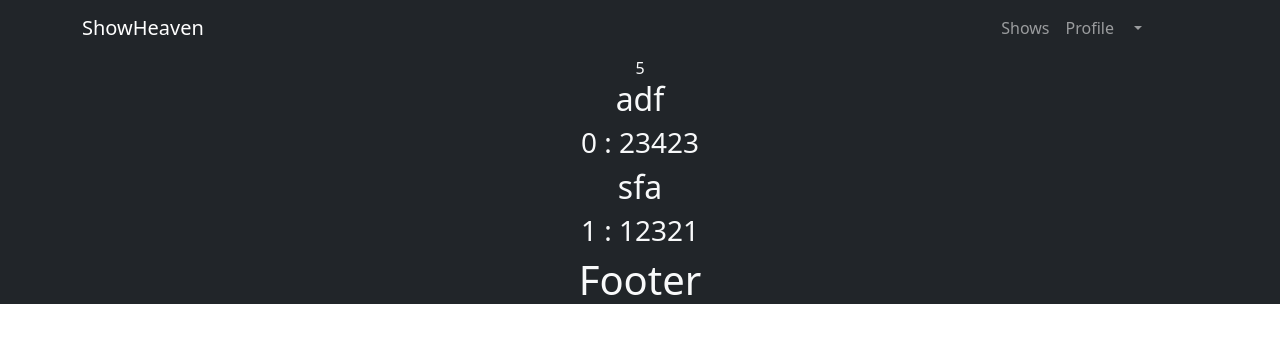
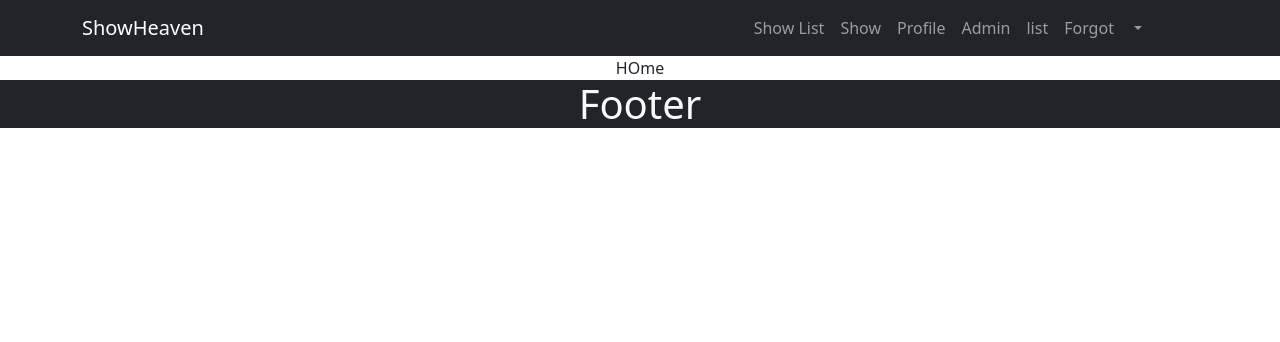
Before and after one commit to cse231lab/showHeaven, a React (Create React App) app in the folder frontend-react/: page / in a window 1280 px wide. Shown: the top 342 px of the page. Built offline with nearby package versions, Linux system fonts and the light colour scheme.

Commit message:
component structure

```diff
--- a/frontend-react/src/App.tsx
+++ b/frontend-react/src/App.tsx
@@ -1,9 +1,15 @@
 import "./App.css";
 import Menu from "./components/shared/Menu";
 import Home from "./components/home/Home";
-import Profile from "./components/profile/Profile"
+import Profile from "./components/profile/Profile";
 import { Route, Switch } from "react-router";
 import { Path } from "./util/constants";
+import Footer from "./components/shared/Footer";
+import WatchList from "./components/watchlist/WatchList";
+import ShowList from "./components/showList/ShowList";
+import Show from "./components/show/Show";
+import Admin from "./components/admin/Admin";
+import Forgot from "./components/auth/Forgot";
 
 function App() {
   return (
@@ -12,7 +18,13 @@ function App() {
       <Switch>
         <Route exact path={Path.HOME} component={Home} />
         <Route exact path={Path.PROFILE} component={Profile} />
+        <Route exact path={Path.WATCHLIST} component={WatchList} />
+        <Route exact path={Path.SHOWLIST} component={ShowList} />
+        <Route exact path={Path.SHOW} component={Show} />
+        <Route exact path={Path.ADMIN} component={Admin} />
+        <Route exact path={Path.FORGOT} component={Forgot} />
       </Switch>
+      <Footer />
     </div>
   );
 }
--- /dev/null
+++ b/frontend-react/src/components/admin/Admin.tsx
@@ -0,0 +1,11 @@
+interface Props {}
+
+function Admin(props: Props): JSX.Element {
+  return (
+    <>
+Admin
+    </>
+  );
+}
+
+export default Admin;
--- /dev/null
+++ b/frontend-react/src/components/auth/Forgot.tsx
@@ -0,0 +1,11 @@
+interface Props {}
+
+function Forgot(props: Props): JSX.Element {
+  return (
+    <>
+Forgot
+    </>
+  );
+}
+
+export default Forgot;
--- a/frontend-react/src/components/home/Home.tsx
+++ b/frontend-react/src/components/home/Home.tsx
@@ -5,9 +5,7 @@ interface Props {}
 function Home(props: Props): JSX.Element {
   return (
     <>
-      <Footer />
-      <div></div>
-      <div></div>
+    HOme
     </>
   );
 }
--- a/frontend-react/src/components/profile/Profile.tsx
+++ b/frontend-react/src/components/profile/Profile.tsx
@@ -1,13 +1,9 @@
-import Footer from "../shared/Footer";
-
 interface Props {}
 
 function Profile(props: Props): JSX.Element {
-
-
   return (
     <>
-      <h1> Profile</h1>
+Profile
     </>
   );
 }
--- a/frontend-react/src/components/shared/Footer.tsx
+++ b/frontend-react/src/components/shared/Footer.tsx
@@ -1,49 +1,12 @@
 interface Props {}
 
 function Footer(props: Props): JSX.Element {
-
-
-  let arr = [
-    {
-      name: "adf",
-      id: 23423,
-      city: "dsafda",
-    },
-    {
-      name: "sfa",
-      id: 12321,
-      city: "dsfa",
-    },
-  ];
-
-	let x = 5;
-
   return (
     <>
       <footer className="bg-dark text-light">
         <div className="container">
-					{ x }
-
-					{
-						arr.map((elem,index) => {
-							return (<></>);
-						})
-					}
-
-          {arr.map((elem, index) => {
-            console.log(elem);
-            return (
-              <>
-                <h2 className="text-light">{elem.name}</h2>
-                <h3>
-                  {" "}
-                  {index} : {elem.id}
-                </h3>
-              </>
-            );
-          })}
+          <h1> Footer </h1>
         </div>
-        <h1> Footer </h1>
       </footer>
     </>
   );
--- a/frontend-react/src/components/shared/Menu.tsx
+++ b/frontend-react/src/components/shared/Menu.tsx
@@ -7,7 +7,7 @@ function Menu(props: Props): JSX.Element {
   return (
     <nav className="navbar navbar-expand-lg navbar-dark bg-dark">
       <div className="container">
-        <Link to={Path.SHOW} className="navbar-brand" href="./">
+        <Link to={Path.HOME} className="navbar-brand" href="./">
           ShowHeaven
         </Link>
         <button
@@ -21,13 +21,33 @@ function Menu(props: Props): JSX.Element {
         <div className="collapse navbar-collapse" id="mainnavbar">
           <ul className="navbar-nav ms-auto pe-5">
             <li className="nav-item">
+              <Link to={Path.SHOWLIST} className="nav-link" href="#">
+                Show List
+              </Link>
+            </li>
+            <li className="nav-item">
               <Link to={Path.SHOW} className="nav-link" href="#">
-                Shows
+                Show
               </Link>
             </li>
             <li className="nav-item">
               <Link to={Path.PROFILE} className="nav-link" href="#">
                 Profile
+              </Link>
+            </li>
+            <li className="nav-item">
+              <Link to={Path.ADMIN} className="nav-link" href="#">
+                Admin
+              </Link>
+            </li>
+            <li className="nav-item">
+              <Link to={Path.WATCHLIST} className="nav-link" href="#">
+                list
+              </Link>
+            </li>
+            <li className="nav-item">
+              <Link to={Path.FORGOT} className="nav-link" href="#">
+                Forgot
               </Link>
             </li>
             <li className="nav-item dropdown ">
--- /dev/null
+++ b/frontend-react/src/components/show/Show.tsx
@@ -0,0 +1,11 @@
+interface Props {}
+
+function Show(props: Props): JSX.Element {
+  return (
+    <>
+SHOW
+    </>
+  );
+}
+
+export default Show;
--- /dev/null
+++ b/frontend-react/src/components/showList/ShowList.tsx
@@ -0,0 +1,11 @@
+interface Props {}
+
+function ShowList(props: Props): JSX.Element {
+  return (
+    <>
+SHOWLIST
+    </>
+  );
+}
+
+export default ShowList;
--- /dev/null
+++ b/frontend-react/src/components/watchlist/WatchList.tsx
@@ -0,0 +1,7 @@
+interface Props {}
+
+function WatchList(props: Props): JSX.Element {
+  return <>WATCHLIST</>;
+}
+
+export default WatchList;
--- a/frontend-react/src/util/constants.tsx
+++ b/frontend-react/src/util/constants.tsx
@@ -1,5 +1,9 @@
 export enum Path {
   HOME = "/",
-	SHOW = "/shows",
-	PROFILE = "/profile"
+	SHOW = "/show",
+	PROFILE = "/profile",
+	SHOWLIST = "/showslist",
+	WATCHLIST = "/watchlist",
+	ADMIN =  "/admin",
+	FORGOT = "/forgot",
 }
```
